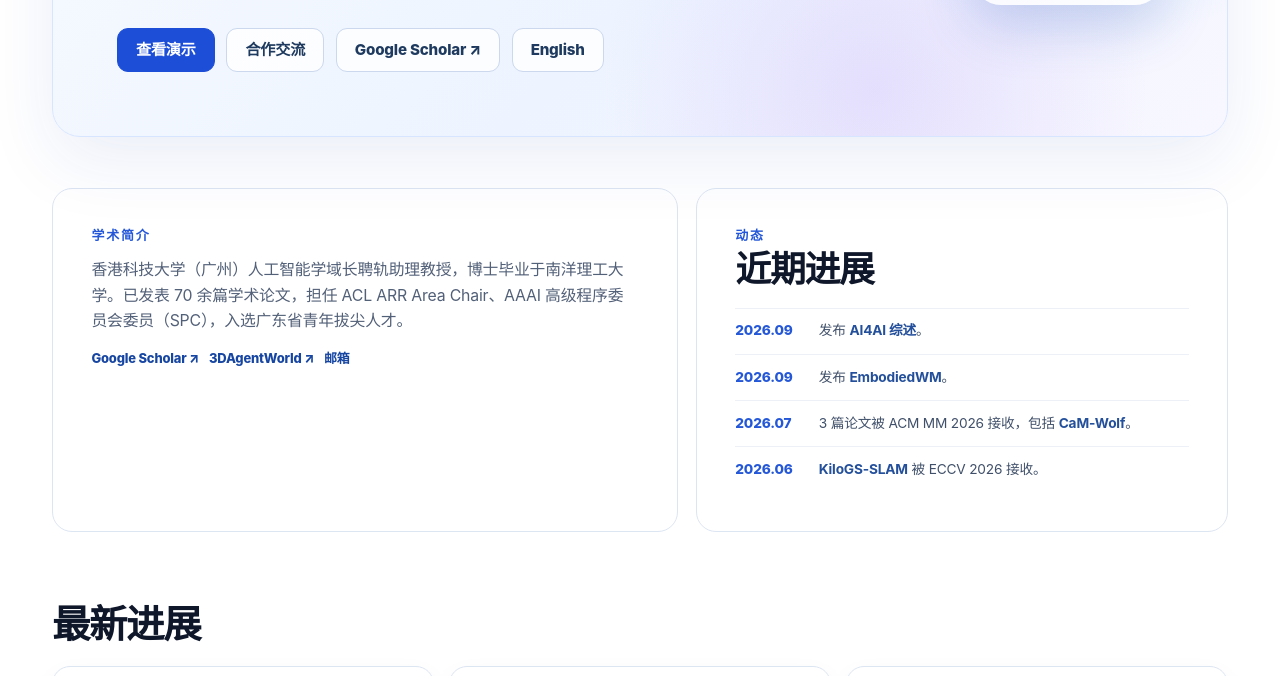
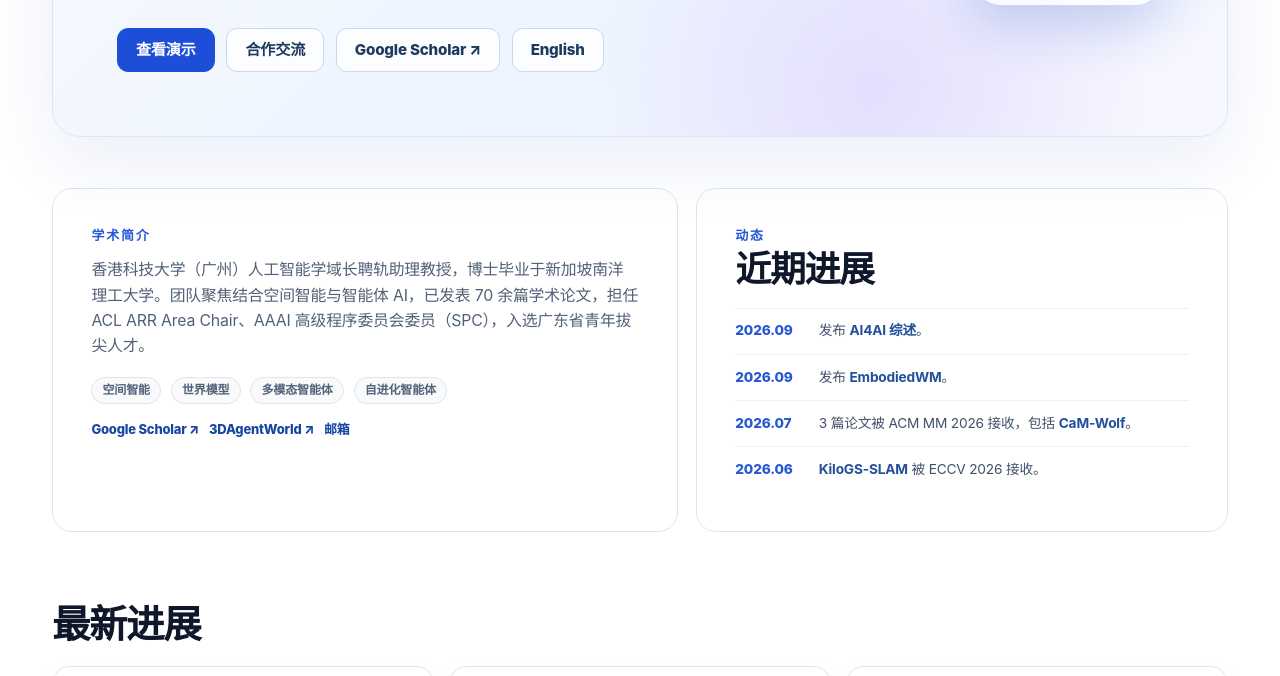
Before and after one commit to hwang1996/hwang1996.github.io, a Jekyll site: the page built from _pages/about-zh.md, in a window 1280 px wide and 900 px high, scrolled down 414 px, cut to the strip 0-676 px from the top of the window. Built offline with Jekyll 4.4.1, drawn with Linux system fonts in a browser that asks for light colours.

Commit message:
Redesign homepage

```diff
--- a/_pages/about-zh.md
+++ b/_pages/about-zh.md
@@ -33,7 +33,10 @@ lang: zh-CN
     <div class="rh-info-grid">
       <article class="rh-panel rh-panel--bio">
         <span class="rh-kicker">学术简介</span>
-        <p>香港科技大学（广州）人工智能学域长聘轨助理教授，博士毕业于南洋理工大学。已发表 70 余篇学术论文，担任 ACL ARR Area Chair、AAAI 高级程序委员会委员（SPC），入选广东省青年拔尖人才。</p>
+        <p>香港科技大学（广州）人工智能学域长聘轨助理教授，博士毕业于新加坡南洋理工大学。团队聚焦结合空间智能与智能体 AI，已发表 70 余篇学术论文，担任 ACL ARR Area Chair、AAAI 高级程序委员会委员（SPC），入选广东省青年拔尖人才。</p>
+        <div class="rh-interest-list" aria-label="研究方向">
+          <span>空间智能</span><span>世界模型</span><span>多模态智能体</span><span>自进化智能体</span>
+        </div>
         <div class="rh-academic-links">
           <a href="https://scholar.google.com/citations?user=856zi9EAAAAJ&amp;hl=en" target="_blank" rel="noopener noreferrer">Google Scholar ↗</a>
           <a href="https://github.com/3DAgentWorld" target="_blank" rel="noopener noreferrer">3DAgentWorld ↗</a>
```
Also changed, not shown: _pages/about.md (+1 -1 lines).
